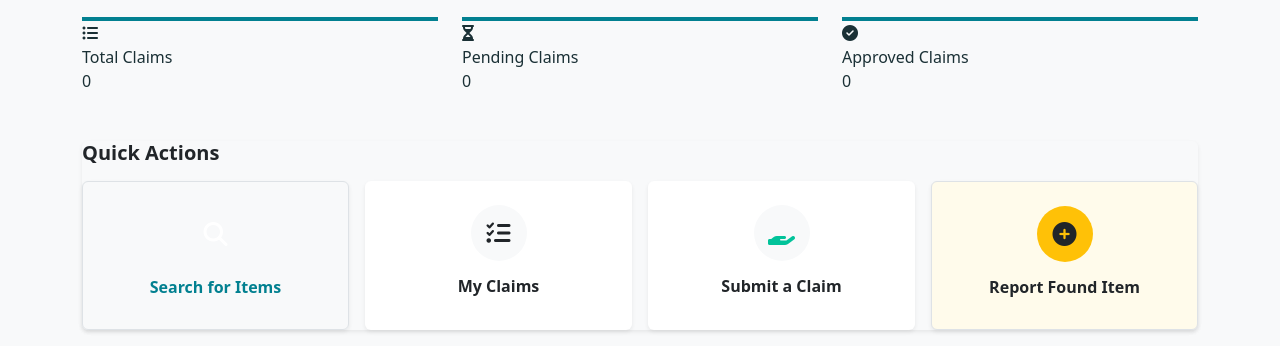
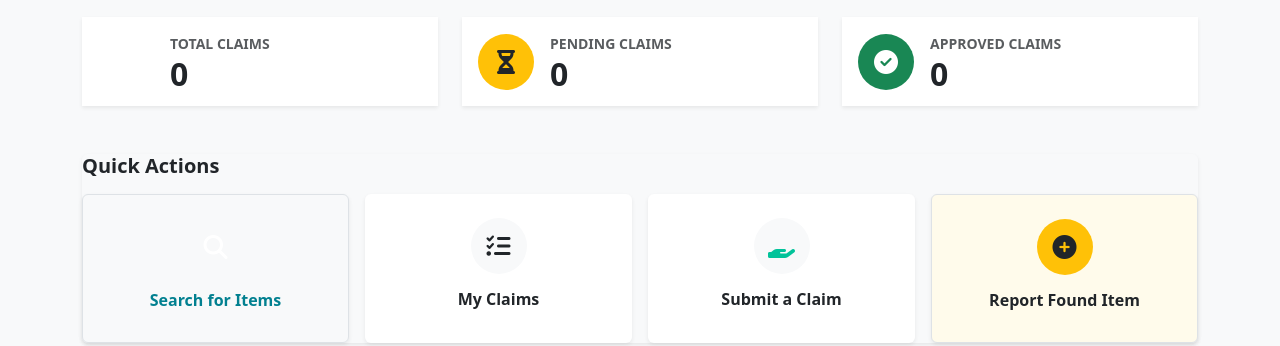
Before and after one commit to alisufiankhan/CampusTraceWeb, a Flask app: template app/templates/student/dashboard.html in a window 1280 px wide. Shown: the part 155-501 px from the top of the page. Run offline with Flask 3, Linux system fonts and the light colour scheme; the template is opened without the code that fills it, so the values that code supplies are empty.

Commit message:
Update status badges and student dashboard to use pure Bootstrap utility classes to avoid CSS caching issues

```diff
--- a/app/templates/student/dashboard.html
+++ b/app/templates/student/dashboard.html
@@ -20,29 +20,41 @@
 
 <div class="row g-4 mb-5">
     <div class="col-12 col-md-4">
-        <div class="stat-card stat-teal">
-            <div class="stat-icon"><i class="fas fa-list-ul"></i></div>
-            <div class="stat-details">
-                <div class="stat-label">Total Claims</div>
-                <div class="stat-number">{{ claims_count|default(0) }}</div>
+        <div class="card border-0 shadow-sm h-100" style="border-radius: var(--radius);">
+            <div class="card-body d-flex align-items-center gap-3">
+                <div class="bg-teal text-white rounded-circle d-flex align-items-center justify-content-center flex-shrink-0" style="width: 56px; height: 56px; font-size: 24px;">
+                    <i class="fas fa-list-ul"></i>
+                </div>
+                <div>
+                    <div class="text-muted small fw-bold text-uppercase mb-1">Total Claims</div>
+                    <div class="fs-2 fw-bold text-dark lh-1">{{ claims_count|default(0) }}</div>
+                </div>
             </div>
         </div>
     </div>
     <div class="col-12 col-md-4">
-        <div class="stat-card stat-orange">
-            <div class="stat-icon"><i class="fas fa-hourglass-half"></i></div>
-            <div class="stat-details">
-                <div class="stat-label">Pending Claims</div>
-                <div class="stat-number">0</div>
+        <div class="card border-0 shadow-sm h-100" style="border-radius: var(--radius);">
+            <div class="card-body d-flex align-items-center gap-3">
+                <div class="bg-warning text-dark rounded-circle d-flex align-items-center justify-content-center flex-shrink-0" style="width: 56px; height: 56px; font-size: 24px;">
+                    <i class="fas fa-hourglass-half"></i>
+                </div>
+                <div>
+                    <div class="text-muted small fw-bold text-uppercase mb-1">Pending Claims</div>
+                    <div class="fs-2 fw-bold text-dark lh-1">0</div>
+                </div>
             </div>
         </div>
     </div>
     <div class="col-12 col-md-4">
-        <div class="stat-card stat-mint">
-            <div class="stat-icon"><i class="fas fa-check-circle"></i></div>
-            <div class="stat-details">
-                <div class="stat-label">Approved Claims</div>
-                <div class="stat-number">0</div>
+        <div class="card border-0 shadow-sm h-100" style="border-radius: var(--radius);">
+            <div class="card-body d-flex align-items-center gap-3">
+                <div class="bg-success text-white rounded-circle d-flex align-items-center justify-content-center flex-shrink-0" style="width: 56px; height: 56px; font-size: 24px;">
+                    <i class="fas fa-check-circle"></i>
+                </div>
+                <div>
+                    <div class="text-muted small fw-bold text-uppercase mb-1">Approved Claims</div>
+                    <div class="fs-2 fw-bold text-dark lh-1">0</div>
+                </div>
             </div>
         </div>
     </div>
```
Also changed, not shown: app/templates/admin/claims.html (+26 -2 lines), app/templates/admin/items.html (+17 -1 lines).
